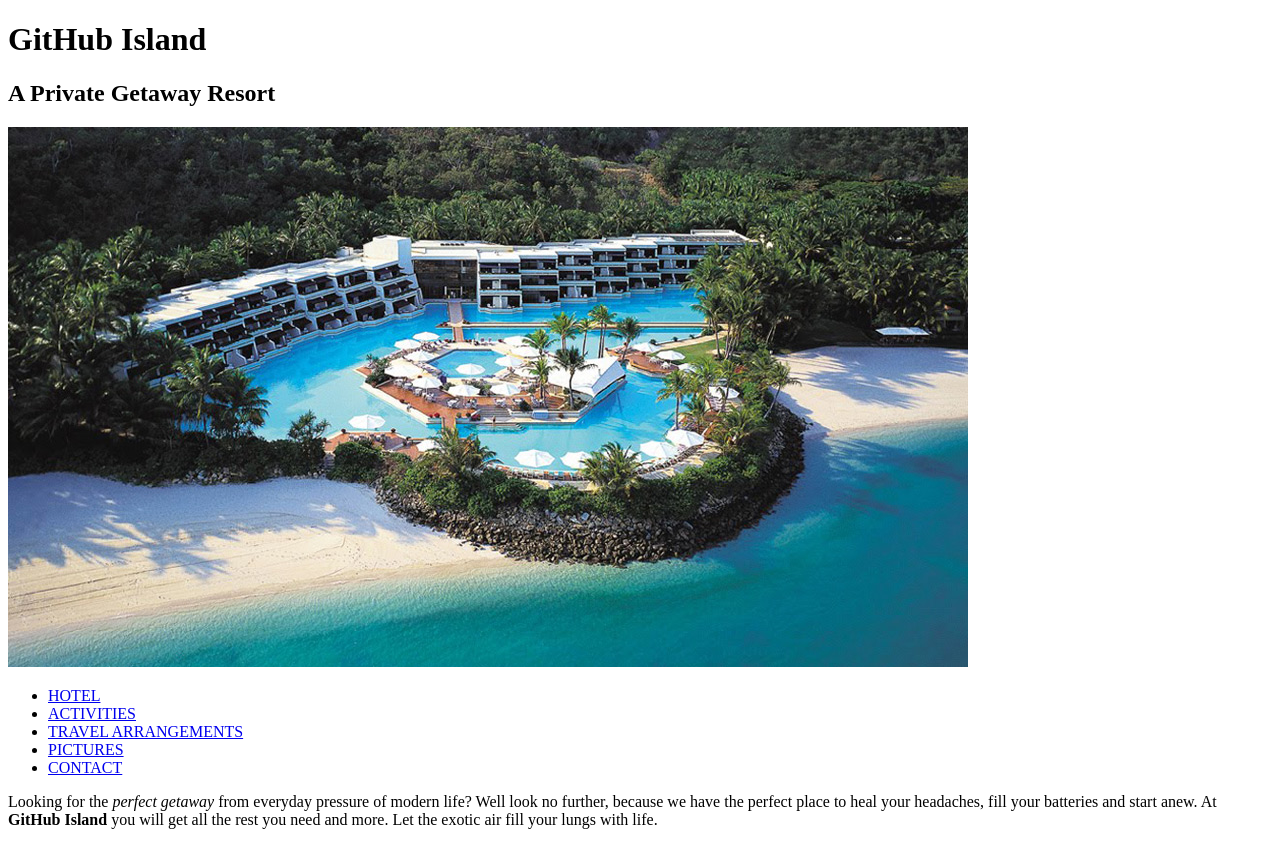
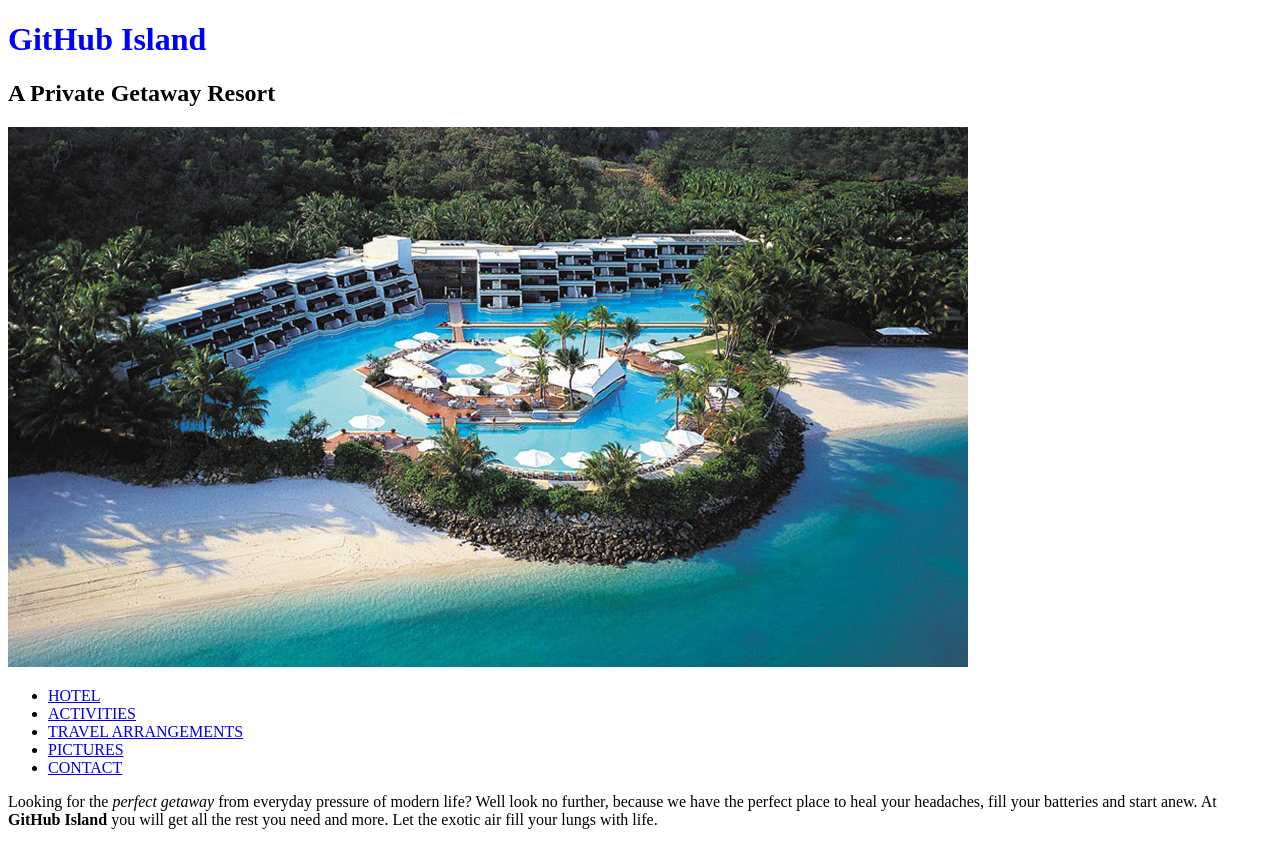
Before and after one commit to jombastic/island-resort, a plain HTML site: page index.html in a window 1280 px wide. Drawn offline with Linux system fonts and the light colour scheme.

Commit message:
Create stylesheet, link in every page

```diff
--- /dev/null
+++ b/css/styles.css
@@ -0,0 +1,3 @@
+h1 {
+  color: blue;
+}
--- a/index.html
+++ b/index.html
@@ -1,6 +1,7 @@
 <!DOCTYPE html>
 <html>
   <head>
+    <link href="css/styles.css" rel="stylesheet" type="text/css"/>
     <title>GitHub Island - Sun, Sand and Sea</title>
   </head>
   <body>
```
Also changed, not shown: activities.html (+1 -0 lines), contact.html (+1 -0 lines), hotel.html (+1 -0 lines), pictures.html (+1 -0 lines), travel-arrangements.html (+1 -0 lines).
